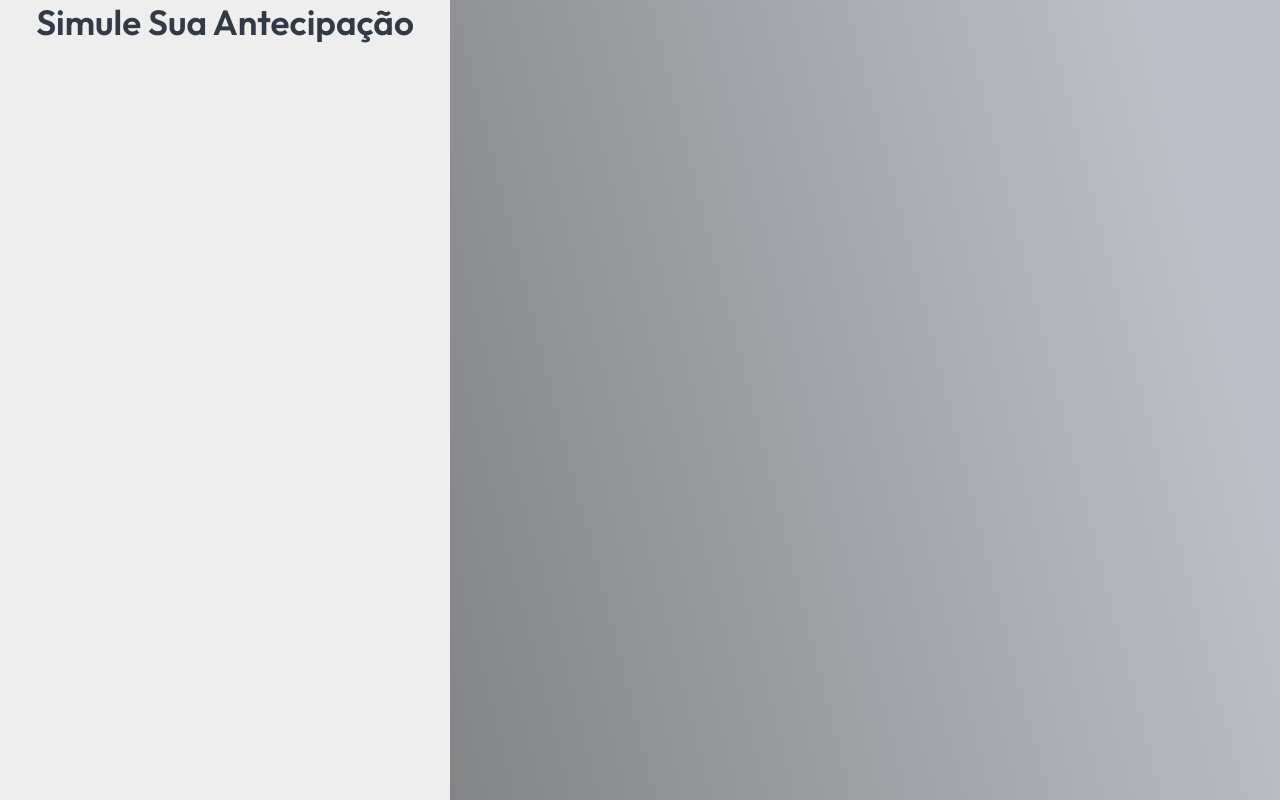
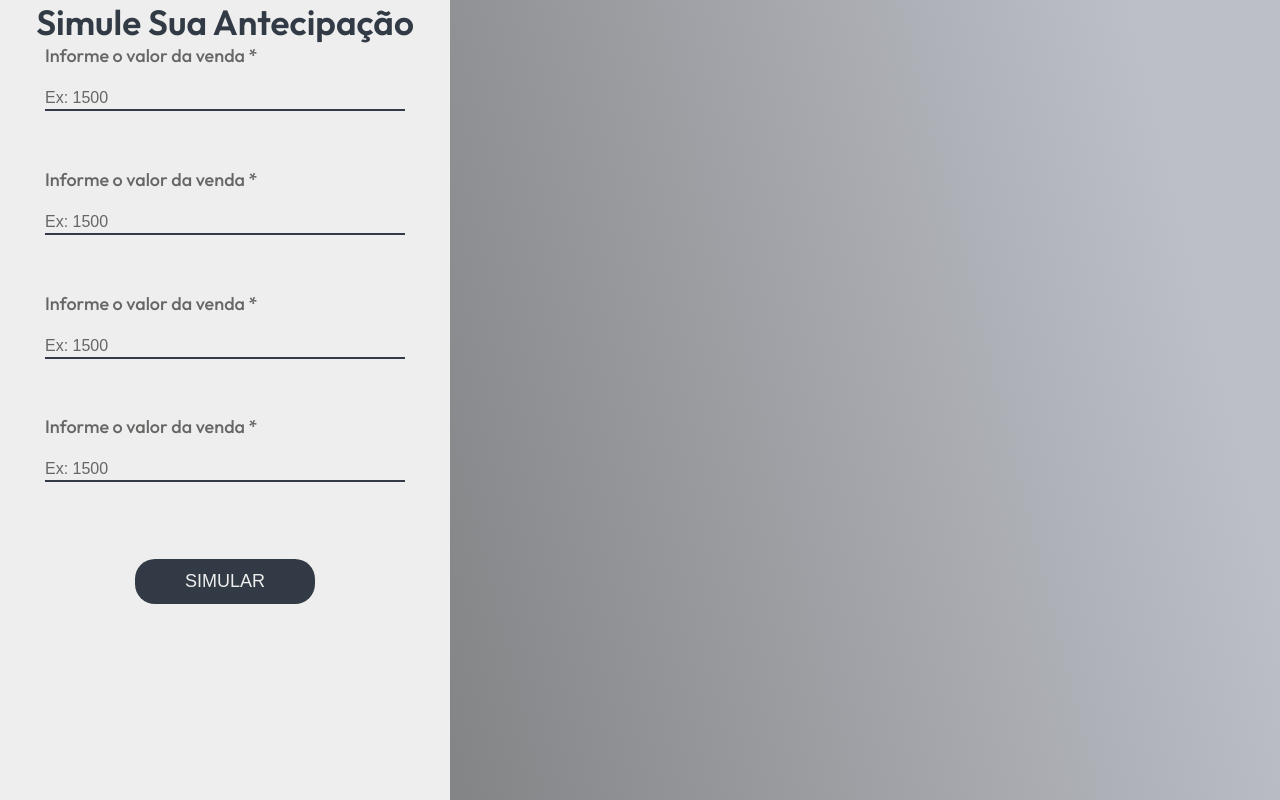
Before and after one commit to zaquinn/simulador-antecipacao-react, a React (Create React App) app: page / in a window 1280 px wide. Built offline with nearby package versions, Linux system fonts and the light colour scheme.

Commit message:
feat: created input component

```diff
--- /dev/null
+++ b/src/components/Input/index.tsx
@@ -0,0 +1,10 @@
+import { Container } from "./styles";
+
+export const Input = () => {
+  return (
+    <Container>
+      <h2>Informe o valor da venda *</h2>
+      <input placeholder="Ex: 1500" />
+    </Container>
+  );
+};
--- /dev/null
+++ b/src/components/Input/styles.ts
@@ -0,0 +1,26 @@
+import styled from "styled-components";
+
+export const Container = styled.div`
+  width: 80%;
+  max-width: 370px;
+
+  > h2 {
+    font-size: 18px;
+    font-weight: 500;
+    color: var(--gray-3);
+  }
+
+  > input {
+    width: 100%;
+    height: 44px;
+    background-color: transparent;
+    font-size: 16px;
+    color: var(--gray-3);
+    border-bottom: 2px solid var(--gray-4);
+    padding-top: 20px;
+
+    ::placeholder {
+      color: var(--gray-3);
+    }
+  }
+`;
--- a/src/components/SideMenu/index.tsx
+++ b/src/components/SideMenu/index.tsx
@@ -1,6 +1,7 @@
 import { useState } from "react";
 import { Container, Form } from "./styles";
 import { IoIosArrowUp, IoIosArrowDown } from "react-icons/io";
+import { Input } from "../Input";
 
 export const SideMenu = () => {
   const [full, setFull] = useState(false);
@@ -13,7 +14,13 @@ export const SideMenu = () => {
         {!full ? <IoIosArrowUp /> : <IoIosArrowDown />}
       </button>
       <h1>Simule Sua Antecipação</h1>
-      {full && <Form>Oi</Form>}
+      <Form full={full}>
+        <Input />
+        <Input />
+        <Input />
+        <Input />
+        <button>SIMULAR</button>
+      </Form>
     </Container>
   );
 };
--- a/src/components/SideMenu/styles.ts
+++ b/src/components/SideMenu/styles.ts
@@ -44,9 +44,25 @@ export const Container = styled.div<IContainerProps>`
   }
 `;
 
-export const Form = styled.form`
-  display: flex;
+export const Form = styled.form<IContainerProps>`
+  display: ${(props) => (props.full ? "flex" : "none")};
   flex-direction: column;
-  justify-content: center;
-  align-items: flex-start;
+  justify-content: space-between;
+  align-items: center;
+  width: 100%;
+  height: 70%;
+
+  @media (min-width: 768px) {
+    display: flex;
+  }
+
+  > button {
+    margin-top: 20px;
+    background-color: var(--gray-4);
+    font-size: 18px;
+    font-weight: 500;
+    color: var(--white);
+    padding: 12px 50px 12px 50px;
+    border-radius: 20px;
+  }
 `;
--- a/src/styles/global.ts
+++ b/src/styles/global.ts
@@ -34,4 +34,8 @@ export default createGlobalStyle`
         text-decoration: none;
     }
 
+    input {
+        border: none;
+    }
+
 `;
```
